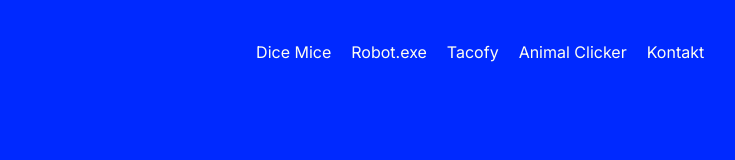
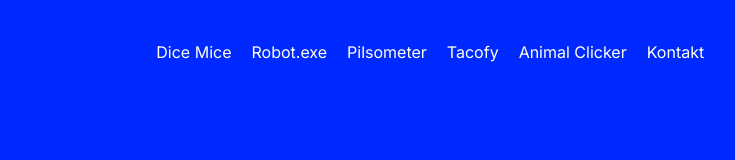
Before and after one commit to martinmolvaer/martin, a Next.js app: page / in a window 1280 px wide. Shown: the top 160 px of the page, without its empty margins (531-1266 px from the left). Built offline with nearby package versions, Linux system fonts and the light colour scheme.

Commit message:
add pilsometer?

```diff
--- a/pages/index.js
+++ b/pages/index.js
@@ -32,6 +32,9 @@ export default function Home() {
         <a className="link" href="https://robot-rust.vercel.app/">
           Robot.exe
         </a>
+        <a className="link" href="https://pilsometer.vercel.app/">
+          Pilsometer
+        </a>
         <a className="link" href="https://tacofy.vercel.app/">
           Tacofy{' '}
         </a>
```
